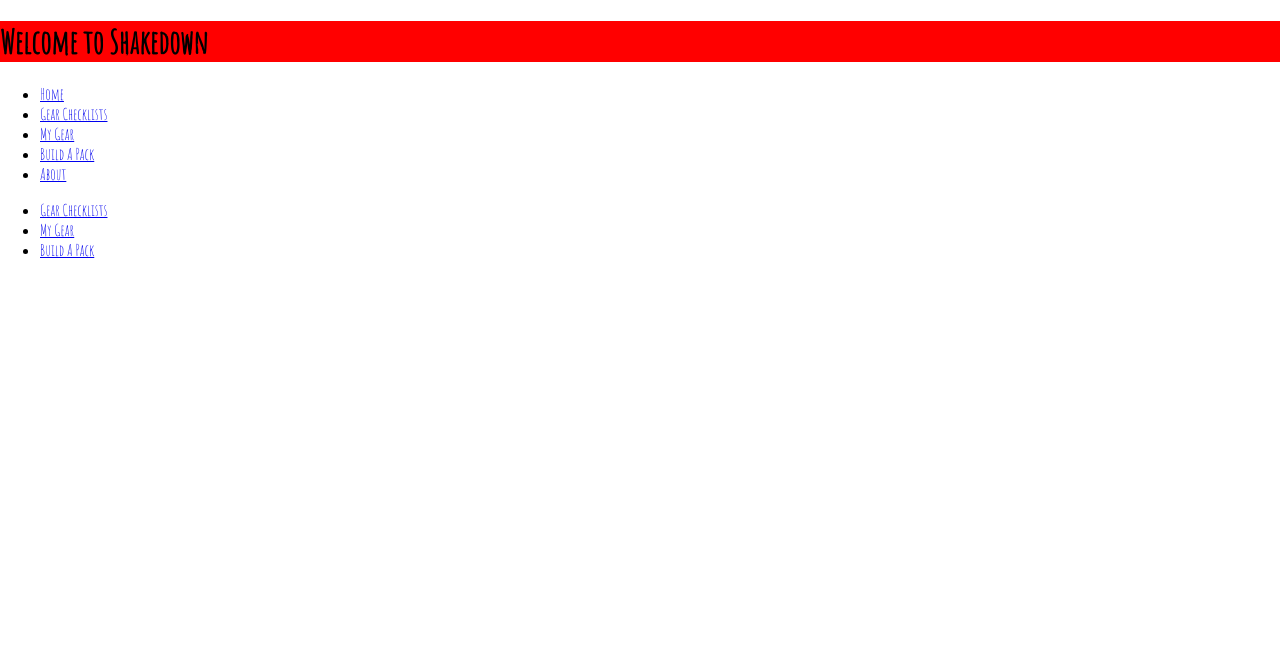
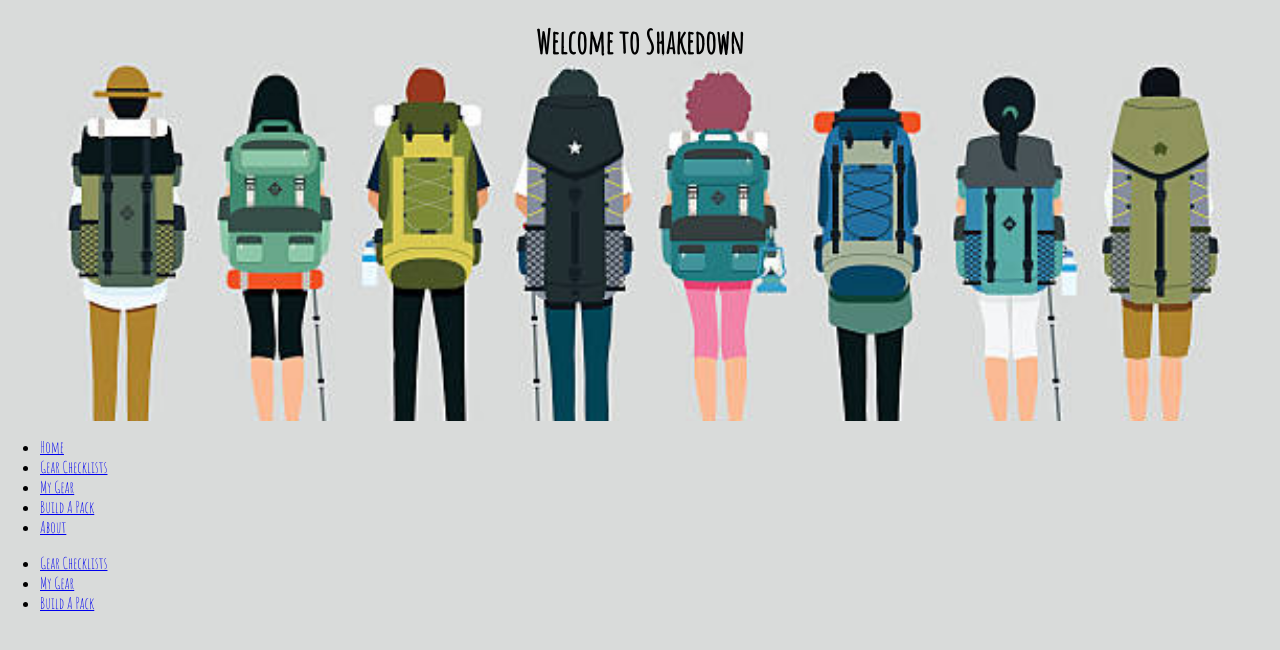
Before and after one commit to badamato/react-shakedown-app, a React (Create React App) app in the folder client/: page / in a window 1280 px wide. Shown: the top 650 px of the page. Built offline with nearby package versions, Linux system fonts and the light colour scheme.

Commit message:
changed background color

```diff
--- a/client/src/css/App.css
+++ b/client/src/css/App.css
@@ -2,13 +2,35 @@
   box-sizing: border-box;
 }
 
-html, body {
+html,
+body {
   height: 100%;
   width: 100%;
-  font-family: 'Amatic SC', cursive;
+  padding: 0;
+  margin: 0;
+  font-family: "Amatic SC", cursive;
+  background-color: rgb(217, 219, 218);
 }
 
+.header {
+  width: 100%;
+  height: 200px;
+  background-image: url(./header.jpg);
+  background-repeat: no-repeat;
+  background-position: center;
+  background-size: cover;
+  text-align: center;
+}
 
-.header {
-  background-color: red;
+/* IPAD */
+@media only screen and (min-width: 768px) {
+  .header {
+    height: 300px;
+  }
 }
+/* LAPTOP */
+@media only screen and (min-width: 1024px) {
+  .header {
+    height: 400px;
+  }
+}
```
